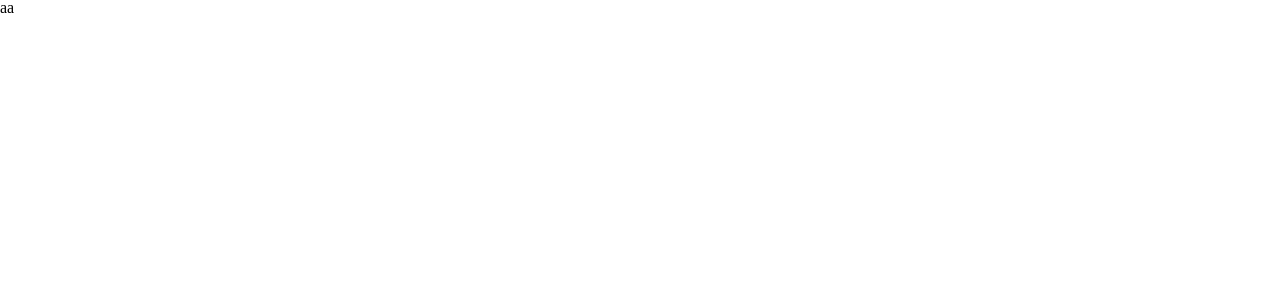
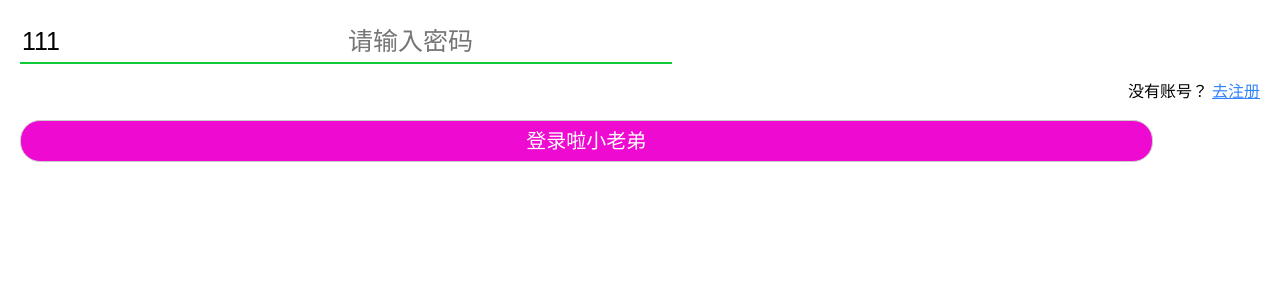
Before and after one commit to mingzai-zai/toutiao, a Vue app: page /#/login in a window 1280 px wide. Shown: the top 300 px of the page. Built offline with nearby package versions, Linux system fonts and the light colour scheme; a small style sheet from the web is missing.

Commit message:
按钮封装完成，文本框的v-model完成一部分

```diff
--- a/src/App.vue
+++ b/src/App.vue
@@ -1,15 +1,15 @@
 <template>
   <div id="app">
-    aa
+    <router-view></router-view>
   </div>
 </template>
 
 <script>
-
 export default {
   name: 'app'
 }
 </script>
 
-<style>
+<style lang='less'>
+@import url('http://at.alicdn.com/t/font_1426139_h6vn3jbl5q.css');
 </style>
--- /dev/null
+++ b/src/components/button.vue
@@ -0,0 +1,32 @@
+<template>
+  <div id="btn" @click="login">
+      <span :class='icon'></span>
+      <slot></slot>
+  </div>
+</template>
+
+<script>
+export default {
+props:['icon'],
+methods:{
+    login(event){
+        this.$emit('click',event)
+    }
+}
+}
+</script>
+
+<style lang='less' scoped>
+#btn {
+    width: 318*100vw/360;
+    height: 40px;
+    border: 1px solid #ccc;
+    border-radius: 20px;
+    background-color: rgb(238, 10, 208);
+    color: #fff;
+    font-size: 20px;
+    text-align: center;
+    line-height: 40px;
+
+}
+</style>
--- /dev/null
+++ b/src/components/input.vue
@@ -0,0 +1,48 @@
+<template>
+  <input type="text" class="put" @input="gai" :class="{'green':flag,'red':!flag,}" @blur='tips'>
+</template>
+
+<script>
+export default {
+    props:['rules','msg'],
+    methods:{
+        gai(event) {
+            let value = event.target.value;
+            if(this.rules && this.rules.test(value)) {
+                this.flag=true
+            }else{
+                this.flag=false;
+            }
+            this.$emit('input',value)
+        },
+        tips(){
+            if(!this.flag) {
+                console.log(this.msg || '不正确·')
+            }
+        }
+    },
+    data () {
+        return {
+            flag:true,
+        }
+    }
+}
+</script>
+
+<style>
+.put{
+    width: 318*100vm/360;
+    height: 40px;
+    line-height: 60px;
+    outline: 0;
+    border: 0;
+    border-bottom: 2px solid #000;
+    font-size: 25px
+}
+.green{
+    border-bottom: 2px solid rgb(13, 202, 54);
+}
+.red{
+    border-bottom: 2px solid red;
+}
+</style>
--- a/src/main.js
+++ b/src/main.js
@@ -1,10 +1,11 @@
 import Vue from 'vue'
 import App from './App.vue'
-
+import router from '@/router/index.js'
 // 引入全局样式
 import '@/styles/reset.css'
 Vue.config.productionTip = false
 
 new Vue({
+  router,
   render: h => h(App),
 }).$mount('#app')
--- /dev/null
+++ b/src/router/index.js
@@ -0,0 +1,16 @@
+import Vue from 'vue';
+import VueRouter from 'vue-router';
+import Login from '@/views/Login.vue'
+Vue.use(VueRouter);
+
+
+let router = new VueRouter({
+    routes:[
+        {
+            name:'Login',
+            path:'/login',
+            component:Login,
+        }
+    ]
+})
+export default router
--- /dev/null
+++ b/src/views/Login.vue
@@ -0,0 +1,80 @@
+<template>
+  <div class="login">
+      <div id="app"><div class="container"><div class="close"><span class="iconfont iconicon-test"></span></div><div class="logo"><span class="iconfont iconnew"></span></div><div class="inputs">
+          <inputs placeholder='请输入用户名/手机号码' :value='obj.username' :rules='/^(\d{5,6})$|^(1\d{10})$/' @input='gai' msg='用户名不正确'></inputs>
+          <inputs placeholder='请输入密码'  :rules='/^\d{3,16}$/'  msg='请输入3~16位密码' v-model="obj.passwrod"></inputs>
+          </div>
+          <p class="tips">
+    没有账号？
+    <a href="#/register" class="">去注册</a></p>
+    <btn @click="login">登录啦小老弟</btn>
+    </div>
+    </div>
+
+  </div>
+</template>
+
+<script>
+import btn from '@/components/button.vue';
+import inputs from '@/components/input.vue';
+export default {
+    data () {
+        return {
+        obj:{
+            username:'111',
+            passwrod:'',
+        }
+        }
+    },
+  components:{
+      btn,inputs
+  },
+  methods:{
+      login() {
+          console.log(this.obj);
+      },
+      gai(data){
+          this.obj.username=data;
+        //   console.log(this.obj)
+      }
+  }
+}
+</script>
+
+<style lang='less'>
+.container {
+  padding: 20px;
+}
+
+.close {
+  span {
+    font-size: 27 / 360 * 100vw;
+  }
+}
+
+.logo {
+  display: flex;
+  justify-content: center;
+
+  span {
+    display: block;
+    font-size: 126 / 360 * 100vw;
+    color: #d81e06;
+  }
+}
+
+.inputs {
+  input {
+    margin-bottom: 20px;
+  }
+}
+
+.tips {
+  text-align: right;
+  margin-bottom: 20px;
+
+  a {
+    color: #3385ff;
+  }
+}
+</style>
```
Also changed, not shown: package.json (+5 -2 lines), 1 other file (tests, documents, lock files or other folders).
